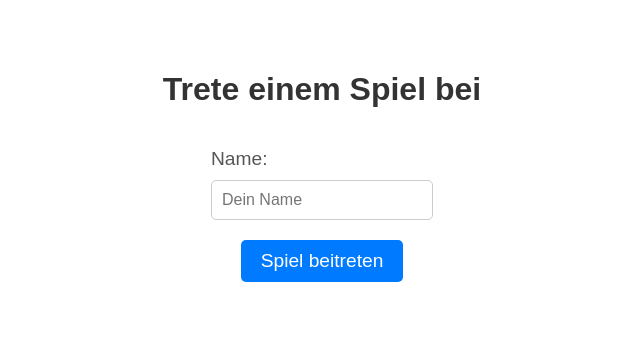
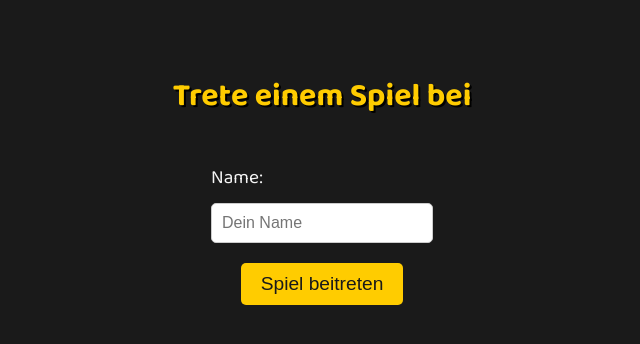
Before and after one commit to HSBI-Lerngruppe-Bres/Durak, a Flask app: page /room/1 in a window 1280 px wide. Shown: the top 344 px of the page, without its empty margins (318-958 px from the left). Run offline with Flask 3, Linux system fonts and the light colour scheme; some libraries are stand-ins or nearby versions.

Commit message:
frontend improvemnt.

```diff
--- a/static/css/base.css
+++ b/static/css/base.css
@@ -1,20 +1,22 @@
 /* base.css */
 body {
+    font-family: 'Baloo 2', cursive;
     margin: 0;
     padding: 0;
-    background: none; /* Hintergrund auf 'none' setzen */
+    background: #1a1a1a;
     background-size: cover;
-    font-family: sans-serif; /* Allgemeine Schriftart */
+    color: #f5f5f5;
 }
 
 h1 {
-    color: #333;
+    color: #ffcc00;
     font-size: 2em;
     margin-bottom: 20px;
+    text-shadow: 2px 2px #000000;
 }
 
 p {
-    color: #333;
+    color: #f5f5f5;
     font-size: 1em;
     margin-bottom: 20px;
 }
@@ -24,7 +26,7 @@ p {
     padding: 10px 20px;
     margin: 10px;
     font-size: 1em;
-    color: #ffffff;
+    color: #1a1a1a;
     text-decoration: none;
     border-radius: 5px;
     transition: background 0.3s, transform 0.3s;
@@ -32,7 +34,7 @@ p {
 }
 
 .btn-primary {
-    background: #007bff;
+    background: #ffcc00;
 }
 
 .btn-secondary {
@@ -44,7 +46,7 @@ p {
 }
 
 .btn-primary:hover {
-    background: #0056b3;
+    background: #e6b800;
 }
 
 .btn-secondary:hover {
--- a/static/css/join_room.css
+++ b/static/css/join_room.css
@@ -1,4 +1,12 @@
 /* join_room.css */
+body {
+    font-family: 'Baloo 2', cursive;
+    background: #1a1a1a;
+    color: #f5f5f5;
+    margin: 0;
+    padding: 0;
+}
+
 .join-room-form {
     display: flex;
     flex-direction: column;
@@ -9,7 +17,8 @@
 
 .join-room-form h1 {
     font-size: 2em;
-    color: #333;
+    color: #ffcc00;
+    text-shadow: 2px 2px #000000;
 }
 
 .join-room-form div {
@@ -21,7 +30,7 @@
 
 .join-room-form label {
     font-size: 1.2em;
-    color: #555;
+    color: #f5f5f5;
 }
 
 .join-room-form input {
@@ -35,8 +44,8 @@
 .join-room-form button {
     padding: 10px 20px;
     font-size: 1.2em;
-    color: white;
-    background-color: #007bff;
+    color: #1a1a1a;
+    background-color: #ffcc00;
     border: none;
     border-radius: 5px;
     cursor: pointer;
@@ -44,5 +53,5 @@
 }
 
 .join-room-form button:hover {
-    background-color: #0056b3;
+    background-color: #e6b800;
 }
--- a/templates/base.html
+++ b/templates/base.html
@@ -1,11 +1,12 @@
 <!-- base.html -->
 <!DOCTYPE html>
-<html lang="en">
+<html lang="de">
 <head>
     <link rel="icon" href="{{ url_for('static', filename='images/261787.ico') }}" type="image/x-icon">
     <meta charset="UTF-8">
     <meta name="viewport" content="width=device-width, initial-scale=1.0">
     <link rel="stylesheet" href="{{url_for('static', filename='css/base.css')}}">
+    <link href="https://fonts.googleapis.com/css2?family=Baloo+2:wght@400;700&display=swap" rel="stylesheet">
     <title>App</title>
     <link rel="stylesheet"/>
     <script src="https://cdnjs.cloudflare.com/ajax/libs/socket.io/4.0.1/socket.io.js" integrity="sha512-q/dWJ3kcmjBLU4Qc47E4A9kTB4m3wuTY7vkFJDTZKjTs8jhyGQnaUrxa0Ytd0ssMZhbNua9hE+E7Qv1j+DyZwA==" crossorigin="anonymous"></script>
--- a/templates/login.html
+++ b/templates/login.html
@@ -1,3 +1,4 @@
+<!-- login.html -->
 <!DOCTYPE html>
 <html lang="de">
 <head>
--- a/templates/register.html
+++ b/templates/register.html
@@ -1,3 +1,4 @@
+<!-- register.html -->
 <!DOCTYPE html>
 <html lang="de">
 <head>
```
Also changed, not shown: static/css/album.css (+15 -9 lines), static/css/login.css (+9 -7 lines), static/css/register.css (+9 -7 lines), static/css/welcome.css (+8 -7 lines), README.md, templates/join_room.html (line endings or trailing spaces), 2 other files.
